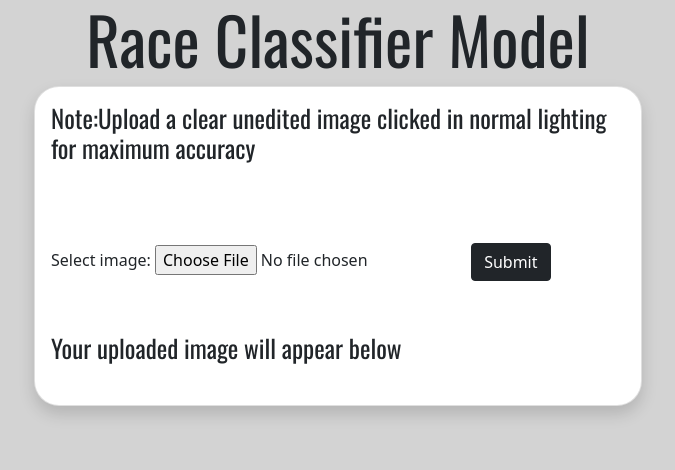
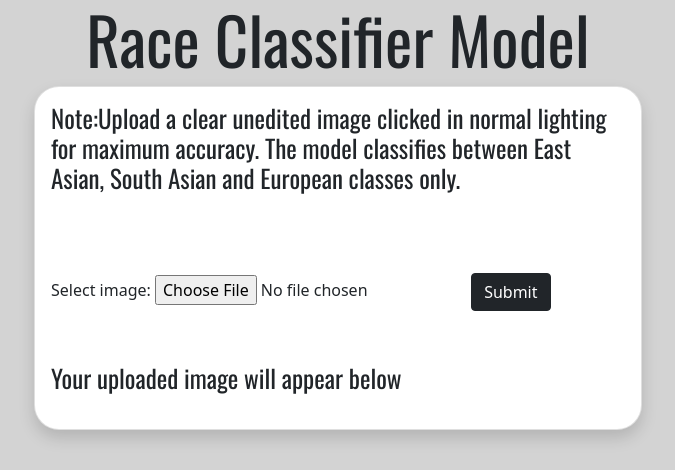
Before and after one commit to SohamDas04/Race-Classifier, a Flask app: page / in a window 1280 px wide. Shown: the top 470 px of the page, without its empty margins (302-977 px from the left). Run offline with Flask 2, Linux system fonts and the light colour scheme; some libraries are stand-ins or nearby versions.

Commit message:
Inform the user

```diff
--- a/templates/index.html
+++ b/templates/index.html
@@ -26,7 +26,7 @@
           <div class="card shadow" style="width: 38rem;border-radius: 25px; min-height: 320px;">
             <img src="" class="card-img-top" style="display: none;">
             <div class="card-body">
-              <h5 class="card-title" style="font-family: 'Oswald', sans-serif; font-size: 25px;">Note:Upload a clear unedited image clicked in normal lighting for maximum accuracy</h5>
+              <h5 class="card-title" style="font-family: 'Oswald', sans-serif; font-size: 25px;">Note:Upload a clear unedited image clicked in normal lighting for maximum accuracy. The model classifies between East Asian, South Asian and European classes only. </h5>
               <br>
               <form class="form" id="myForm">
                 <label for="img">Select image:</label>
```
